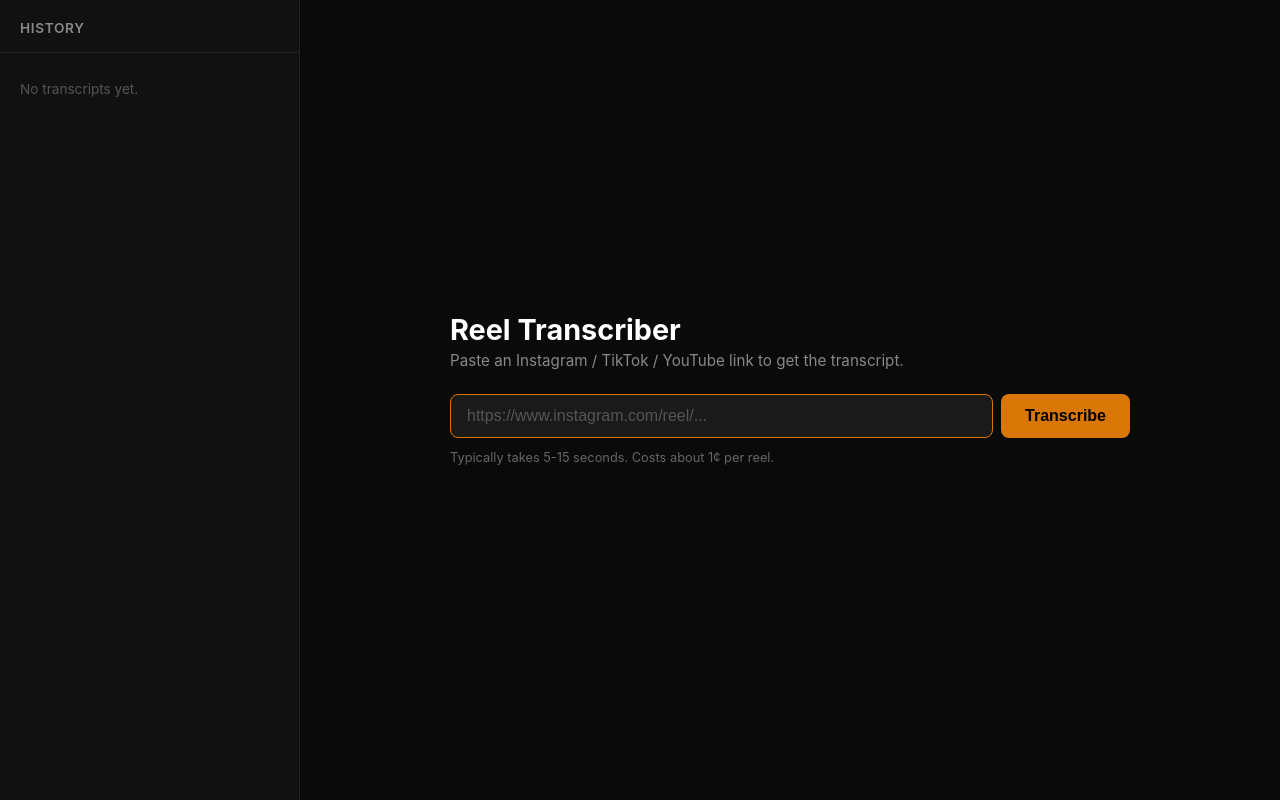
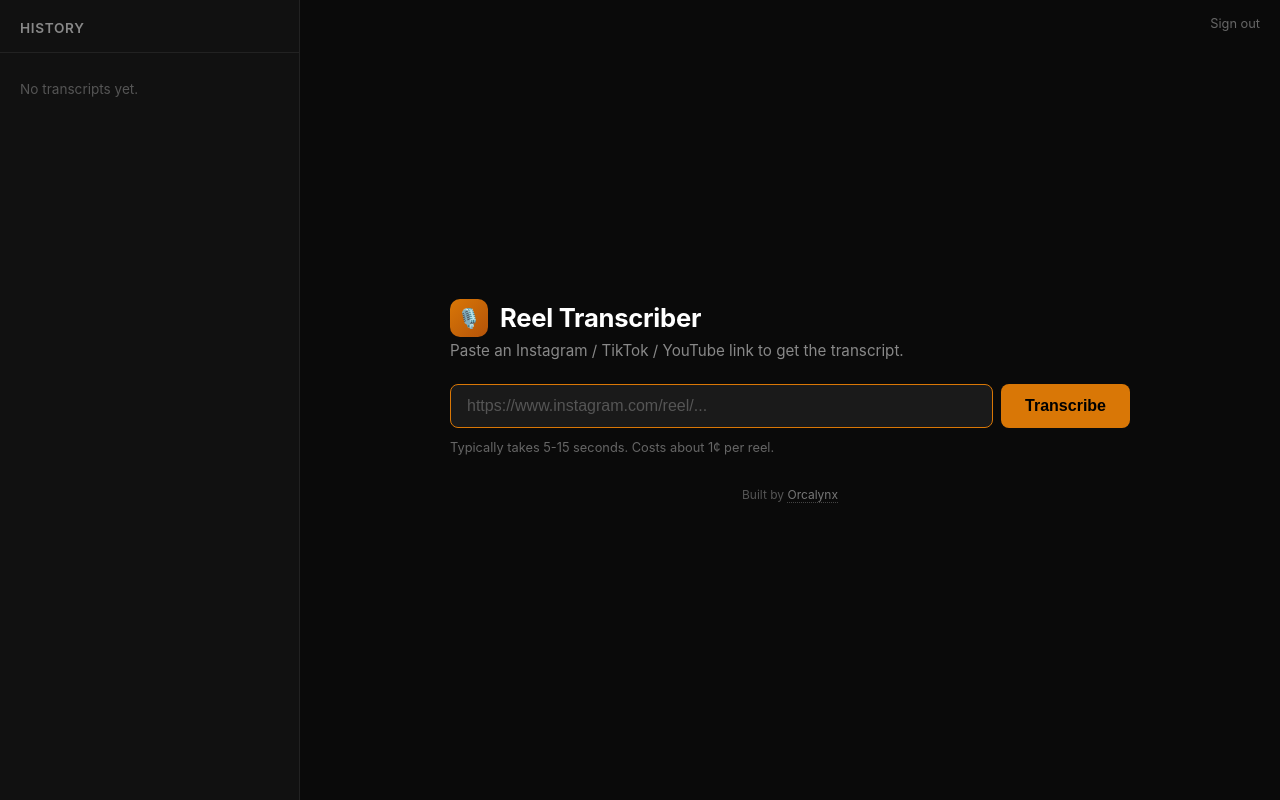
Before and after one commit to shekhar-stha/reel-transcriber, a FastAPI app: page / in a window 1280 px wide. Run offline with FastAPI, Linux system fonts and the light colour scheme; data that the repository does not hold is empty.

Commit message:
Polish login & main UI, add Orcalynx credit + sign-out link

```diff
--- a/hosted/app.py
+++ b/hosted/app.py
@@ -250,26 +250,58 @@ async def logout(session: str | None = Cookie(None)):
 
 def _login_page(error: str = "") -> str:
     err_html = f'<div class="error">{error}</div>' if error else ""
-    return f"""<!DOCTYPE html><html><head><meta charset="utf-8"><title>Login - Reel Transcriber</title>
+    return f"""<!DOCTYPE html><html lang="en"><head><meta charset="utf-8">
+<meta name="viewport" content="width=device-width, initial-scale=1.0">
+<title>Reel Transcriber - Sign in</title>
 <style>
-body {{ font-family: -apple-system, BlinkMacSystemFont, sans-serif; background: #0a0a0a; color: #e5e5e5;
-       min-height: 100vh; display: flex; align-items: center; justify-content: center; margin: 0; }}
-.box {{ background: #1a1a1a; padding: 2rem; border-radius: 12px; border: 1px solid #333; width: 360px; }}
-h1 {{ color: #fff; margin: 0 0 0.5rem; font-size: 1.4rem; }}
-p {{ color: #888; margin: 0 0 1.5rem; font-size: 0.9rem; }}
-input {{ width: 100%; padding: 0.75rem 1rem; background: #0a0a0a; border: 1px solid #333; border-radius: 8px;
-         color: #fff; font-size: 1rem; margin-bottom: 0.75rem; outline: none; }}
+* {{ box-sizing: border-box; }}
+body {{ font-family: -apple-system, BlinkMacSystemFont, 'Segoe UI', Roboto, sans-serif;
+       background: radial-gradient(ellipse at top, #1a1109 0%, #0a0a0a 60%);
+       color: #e5e5e5; min-height: 100vh; display: flex; flex-direction: column;
+       align-items: center; justify-content: center; margin: 0; padding: 1.5rem; }}
+.brand {{ text-align: center; margin-bottom: 2rem; }}
+.brand .logo {{ display: inline-flex; align-items: center; justify-content: center;
+               width: 56px; height: 56px; border-radius: 14px;
+               background: linear-gradient(135deg, #d97706, #b45309);
+               box-shadow: 0 8px 24px rgba(217, 119, 6, 0.25);
+               font-size: 1.8rem; margin-bottom: 0.75rem; }}
+.brand h1 {{ color: #fff; margin: 0; font-size: 1.5rem; font-weight: 700; letter-spacing: -0.01em; }}
+.brand .tag {{ color: #888; font-size: 0.9rem; margin-top: 0.35rem; }}
+.box {{ background: rgba(26, 26, 26, 0.8); backdrop-filter: blur(10px);
+        padding: 1.75rem; border-radius: 14px; border: 1px solid #2a2a2a;
+        width: 100%; max-width: 380px;
+        box-shadow: 0 20px 60px rgba(0, 0, 0, 0.4); }}
+.box label {{ display: block; font-size: 0.8rem; color: #888; margin-bottom: 0.5rem;
+              text-transform: uppercase; letter-spacing: 0.05em; font-weight: 600; }}
+input {{ width: 100%; padding: 0.85rem 1rem; background: #0a0a0a; border: 1px solid #333;
+         border-radius: 9px; color: #fff; font-size: 1rem; margin-bottom: 1rem;
+         outline: none; transition: border-color 0.15s; }}
 input:focus {{ border-color: #d97706; }}
-button {{ width: 100%; padding: 0.75rem; background: #d97706; color: #000; border: none; border-radius: 8px;
-          font-size: 1rem; font-weight: 600; cursor: pointer; }}
-.error {{ color: #ef4444; font-size: 0.85rem; margin-bottom: 0.75rem; }}
-</style></head><body><div class="box">
-<h1>Reel Transcriber</h1><p>Enter the team password to continue.</p>
+button {{ width: 100%; padding: 0.85rem; background: #d97706; color: #000; border: none;
+          border-radius: 9px; font-size: 1rem; font-weight: 600; cursor: pointer;
+          transition: background 0.15s; }}
+button:hover {{ background: #ea8b13; }}
+.error {{ color: #ef4444; font-size: 0.85rem; margin-bottom: 0.75rem; padding: 0.6rem 0.8rem;
+          background: rgba(239, 68, 68, 0.08); border: 1px solid rgba(239, 68, 68, 0.2);
+          border-radius: 8px; }}
+.footer {{ margin-top: 2rem; font-size: 0.8rem; color: #555; text-align: center; }}
+.footer a {{ color: #888; text-decoration: none; border-bottom: 1px dotted #555; }}
+.footer a:hover {{ color: #d97706; border-color: #d97706; }}
+</style></head><body>
+<div class="brand">
+  <div class="logo">🎙️</div>
+  <h1>Reel Transcriber</h1>
+  <div class="tag">Turn any reel into text</div>
+</div>
+<div class="box">
 {err_html}
 <form method="POST" action="/login">
-<input type="password" name="password" placeholder="Password" autofocus required>
+<label for="pw">Team password</label>
+<input id="pw" type="password" name="password" placeholder="••••••••••" autofocus required>
 <button type="submit">Sign in</button>
-</form></div></body></html>"""
+</form></div>
+<div class="footer">Built by <a href="https://orcalynx.com" target="_blank" rel="noopener">Orcalynx</a></div>
+</body></html>"""
 
 
 @app.get("/", response_class=HTMLResponse)
--- a/hosted/templates/index.html
+++ b/hosted/templates/index.html
@@ -79,16 +79,30 @@
         .main {
             flex: 1;
             display: flex;
+            flex-direction: column;
             align-items: center;
             justify-content: center;
             padding: 2rem;
             overflow-y: auto;
             min-height: 100vh;
+            position: relative;
         }
         .container { width: 100%; max-width: 680px; }
+        .header { display: flex; align-items: center; gap: 0.75rem; margin-bottom: 0.25rem; }
+        .header .logo { display: inline-flex; align-items: center; justify-content: center;
+                        width: 38px; height: 38px; border-radius: 10px;
+                        background: linear-gradient(135deg, #d97706, #b45309);
+                        font-size: 1.2rem; }
+        .header h1 { font-size: 1.6rem; font-weight: 700; color: #fff; letter-spacing: -0.01em; margin: 0; }
+        .subtitle { color: #888; margin-bottom: 1.5rem; font-size: 0.95rem; }
+        h1 { font-size: 1.6rem; font-weight: 700; color: #fff; margin: 0; }
 
-        h1 { font-size: 1.8rem; font-weight: 700; margin-bottom: 0.25rem; color: #fff; }
-        .subtitle { color: #888; margin-bottom: 1.5rem; font-size: 0.95rem; }
+        .footer-credit { margin-top: 2rem; font-size: 0.75rem; color: #555; text-align: center; }
+        .footer-credit a { color: #777; text-decoration: none; border-bottom: 1px dotted #444; }
+        .footer-credit a:hover { color: #d97706; border-color: #d97706; }
+        .logout-link { position: absolute; top: 1rem; right: 1.25rem; font-size: 0.8rem;
+                       color: #666; text-decoration: none; }
+        .logout-link:hover { color: #d97706; }
 
         .controls { display: flex; gap: 0.5rem; margin-bottom: 0.75rem; }
         input[type="url"] {
@@ -175,8 +189,12 @@
     </aside>
 
     <main class="main">
+        <a href="/logout" class="logout-link">Sign out</a>
         <div class="container">
-            <h1>Reel Transcriber</h1>
+            <div class="header">
+                <div class="logo">🎙️</div>
+                <h1>Reel Transcriber</h1>
+            </div>
             <p class="subtitle">Paste an Instagram / TikTok / YouTube link to get the transcript.</p>
 
             <div class="controls">
@@ -200,6 +218,7 @@
                 </div>
                 <div class="transcript-text" id="transcript"></div>
             </div>
+            <div class="footer-credit">Built by <a href="https://orcalynx.com" target="_blank" rel="noopener">Orcalynx</a></div>
         </div>
     </main>
 
```
